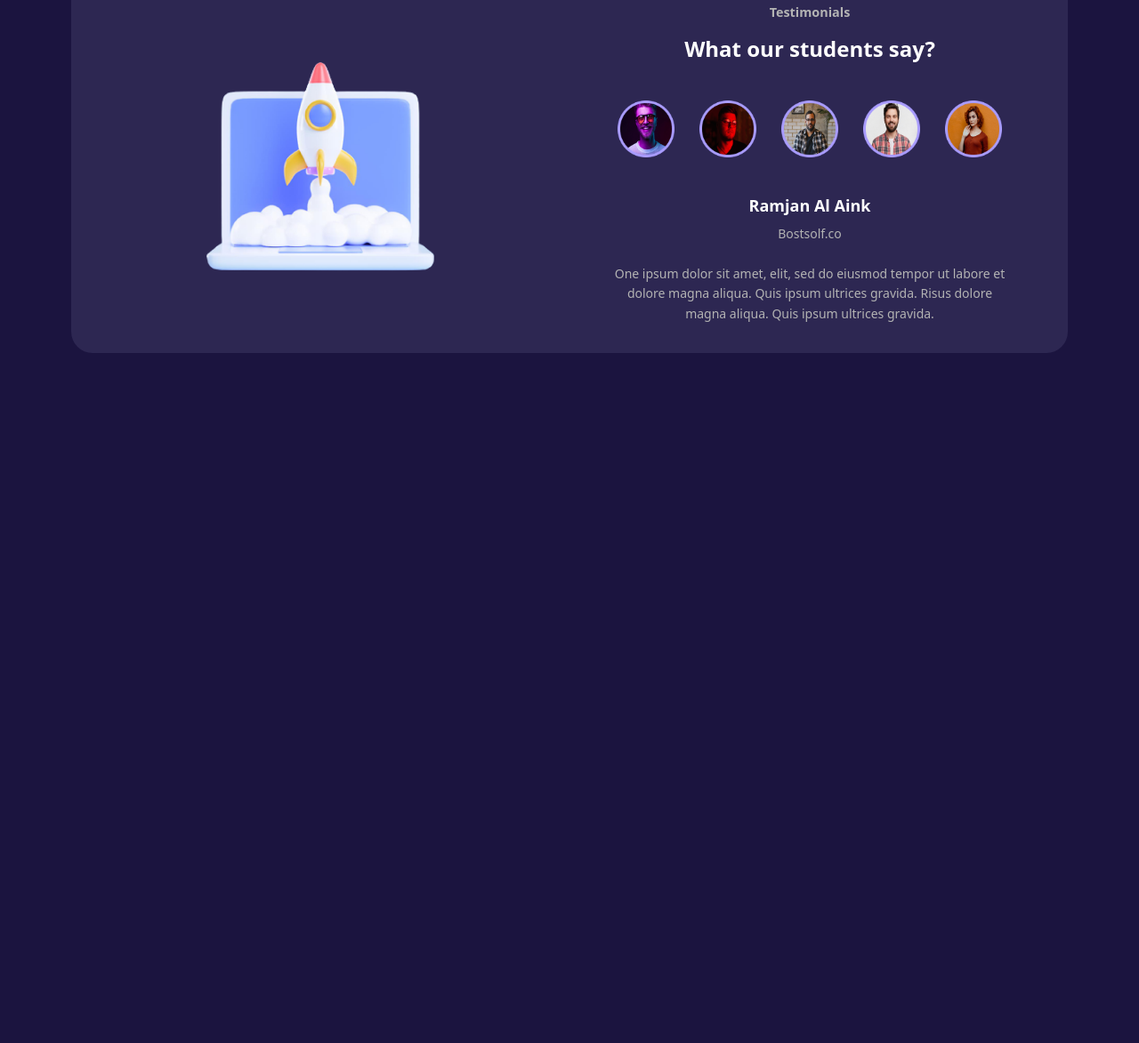
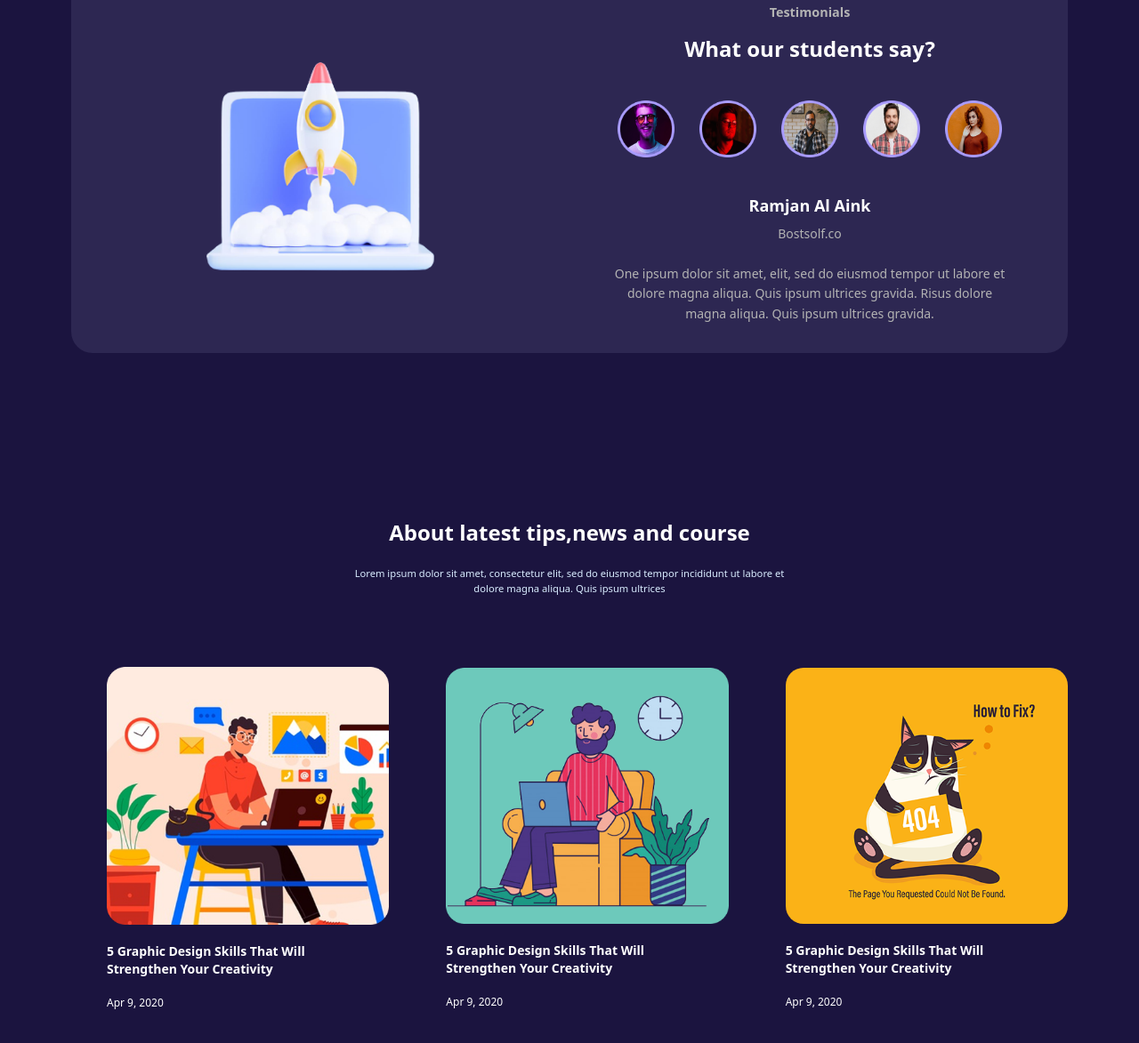
Before and after one commit to eman-2001-fep/tailwind_css, a website: page dist/index.html in a window 1280 px wide. Shown: the part 2624-3797 px from the top of the page at 89% size. Before the commit the page ends 3085 px from the top, so only its background shows below. Drawn offline with Linux system fonts and the light colour scheme.

Commit message:
News section

```diff
--- a/dist/index.html
+++ b/dist/index.html
@@ -279,6 +279,34 @@
           </div>
         </div>
       </section>
+      <!-- News -->
+      <section class="p-10 my-5">
+        <div class="text-center text-[#FFFFFF] my-20">
+          <h2 class="text-[1.5rem] font-bold mb-5">About latest tips,news and course</h2>
+          <h3 class="text-[0.7rem] text-[#D9ECFF]">Lorem ipsum dolor sit amet, consectetur elit, sed do eiusmod tempor incididunt ut labore et<br>
+             dolore magna aliqua. Quis ipsum ultrices</h3>
+        </div>
+        <div class=" flex flex-col md:flex-row justify-center items-center gap-6 mx-10 ">
+          <div class="ml-10">
+            <img src="images/news_card1.png" class="w-3/4 md:w-full text-center">
+            <p class="text-sm font-bold py-5"> 5 Graphic Design Skills That Will<br>
+               Strengthen Your Creativity</p>
+            <h3 class="text-xs">Apr 9, 2020</h3>
+          </div>
+          <div class="ml-10">
+            <img src="images/news_card2.png" class="w-3/4 md:w-full text-center">
+            <p class="text-sm font-bold py-5"> 5 Graphic Design Skills That Will<br>
+               Strengthen Your Creativity</p>
+            <h3 class="text-xs">Apr 9, 2020</h3>
+          </div>
+          <div class="ml-10">
+            <img src="images/news_card3.png" class="w-3/4 md:w-full text-center rounded-[20px] ">
+            <p class="text-sm font-bold py-5"> 5 Graphic Design Skills That Will<br>
+               Strengthen Your Creativity</p>
+            <h3 class="text-xs">Apr 9, 2020</h3>
+          </div>
+        </div>
+       </section>
 
 
 
```
Also changed, not shown: dist/style.css.
